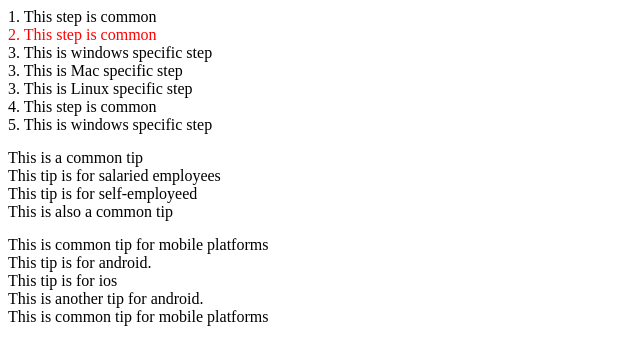
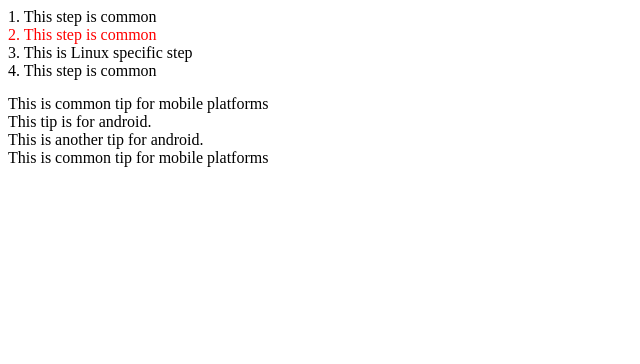
Before and after one commit to atulmoglewar/relevant, a website built with webpack: page examples/example2.html in a window 1280 px wide. Shown: the whole page, without its empty margins (0-640 px from the left). Built offline with nearby package versions, Linux system fonts and the light colour scheme.

Commit message:
Modified examples to include new api

```diff
--- a/examples/example2.html
+++ b/examples/example2.html
@@ -4,8 +4,10 @@
     <script type="text/javascript" src="../lib/relevant.js"></script>
     <script type="text/javascript">
       function _onLoad() {
-        // var relevant = new Relevant();
-        // relevant.showSpecific("windows");
+        var relevant = new Relevant();
+        var desktop = {name: "linux", group: "desktop"};
+        var mobile = {name: "android", group: "mobile"};
+        relevant.showSpecificFromGroups([desktop, mobile]);
       }
     </script>
     <style type="text/css">
@@ -23,32 +25,26 @@
       <span class="block">
         2. This step is common
       </span>
-      <span data-relevant-key="windows" data-relevant-key-group="platform" style="display: block;">
+      <span data-relevant-key="windows" data-relevant-key-group="desktop" style="display: block;">
         3. This is windows specific step
       </span>
-      <span data-relevant-key="mac" data-relevant-key-group="platform" style="display: block;">
+      <span data-relevant-key="mac" data-relevant-key-group="desktop" style="display: block;">
         3. This is Mac specific step
       </span>
-      <span data-relevant-key="linux" data-relevant-key-group="platform" style="display: block;">
+      <span data-relevant-key="linux" data-relevant-key-group="desktop" style="display: block;">
         3. This is Linux specific step
       </span>
       <span>4. This step is common</span>
-      <span data-relevant-key="windows" data-relevant-key-group="platform" style="display: block;">
+      <span data-relevant-key="windows" data-relevant-key-group="desktop" style="display: block;">
         5. This is windows specific step
       </span>
-    </div>
-    <div style="margin-bottom: 15px">
-      <div>This is a common tip</div>
-      <div data-relevant-key="salaried">This tip is for salaried employees</div>
-      <div data-relevant-key="self-employeed">This tip is for self-employeed</div>
-      <div>This is also a common tip</div>
     </div>
 
     <div style="margin-bottom: 15px">
       <div>This is common tip for mobile platforms</div>
-      <div data-relevant-key="android" data-relevant-key-group="mobile-platform">This tip is for android.</div>
-      <div data-relevant-key="ios" data-relevant-key-group="mobile-platform">This tip is for ios</div>
-      <div data-relevant-key="android" data-relevant-key-group="mobile-platform">This is another tip for android.</div>
+      <div data-relevant-key="android" data-relevant-key-group="mobile">This tip is for android.</div>
+      <div data-relevant-key="ios" data-relevant-key-group="mobile">This tip is for ios</div>
+      <div data-relevant-key="android" data-relevant-key-group="mobile">This is another tip for android.</div>
       <div>This is common tip for mobile platforms</div>
     </div>
   </body>
```
Also changed, not shown: examples/example1.html (+2 -2 lines).
